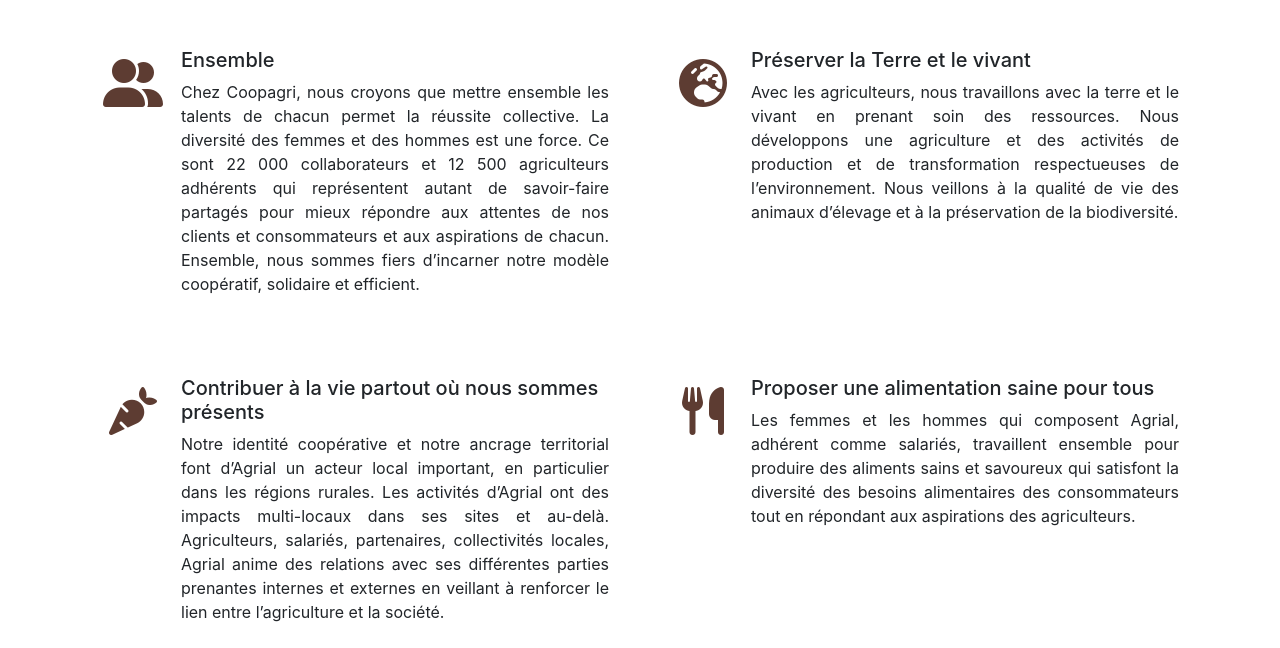
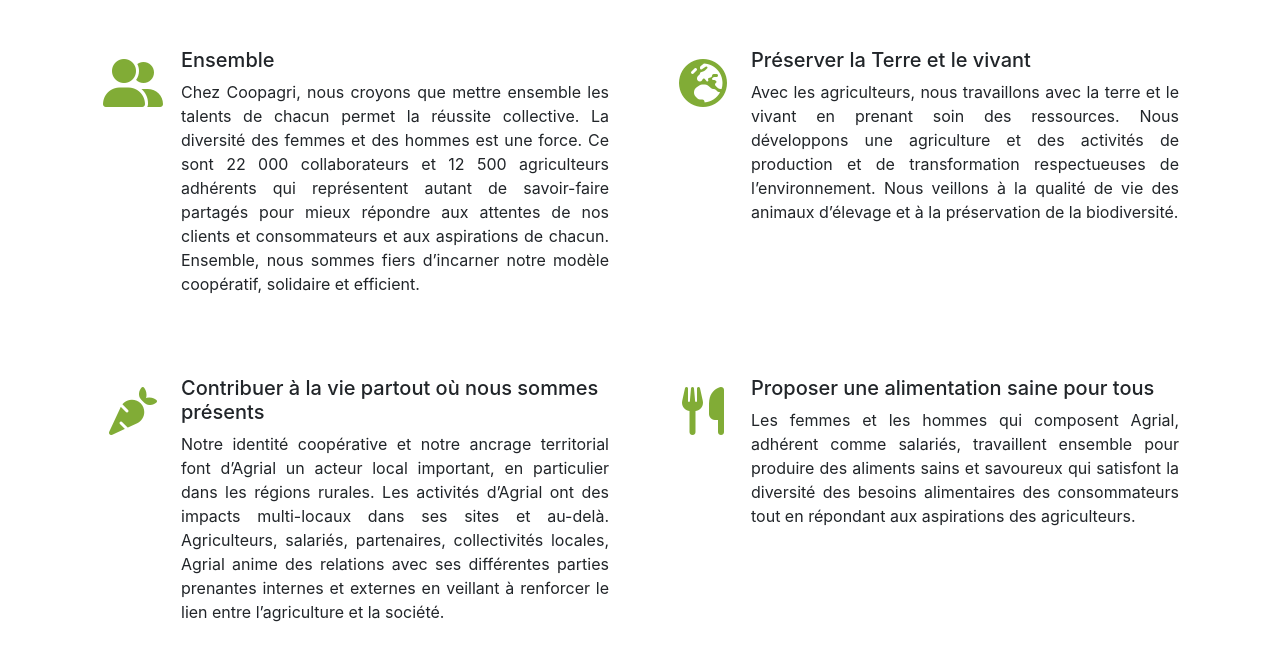
Before and after one commit to antiphonaire/Coopagri, a plain HTML site: page index.html in a window 1280 px wide. Shown: the part 614-1262 px from the top of the page. Drawn offline with nearby package versions, Linux system fonts and the light colour scheme.

Commit message:
color icone

```diff
--- a/css/styles.css
+++ b/css/styles.css
@@ -51,7 +51,7 @@ header .slogan {
 }
 
 #presentation .media span {
-  color: #5d3c32;
+  color: #81ac36;
   font-size: 3rem;
   width: 4rem;
   text-align: center;
```
